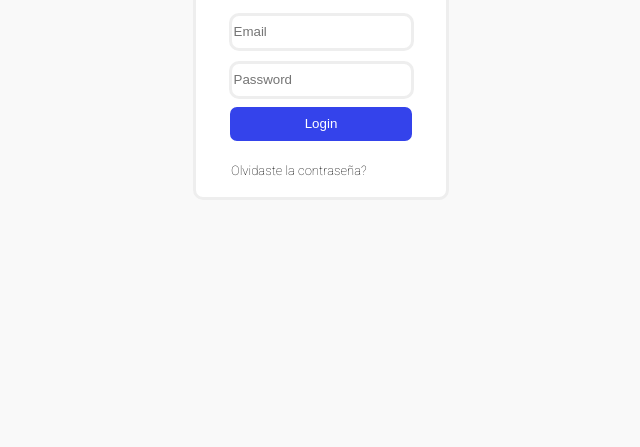
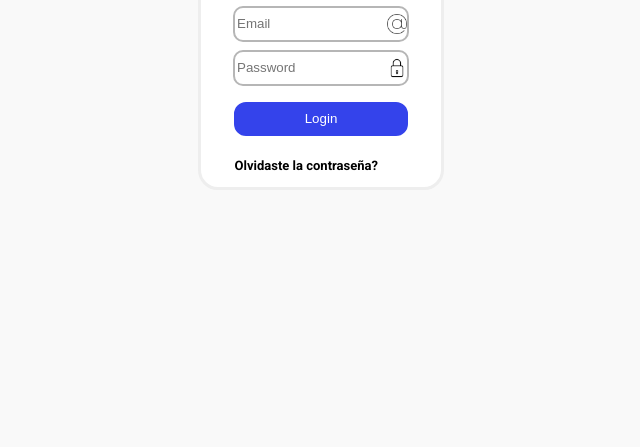
Before and after one commit to Cieth/cieth.github.io, a plain HTML site: page index.html in a window 1280 px wide. Shown: the part 353-800 px from the top of the page, without its empty margins (319-959 px from the left). Drawn offline with Linux system fonts and the light colour scheme.

Commit message:
Finished work

```diff
--- a/css/styles.css
+++ b/css/styles.css
@@ -1,4 +1,4 @@
-@import url('https://fonts.googleapis.com/css2?family=Roboto:wght@100&display=swap');
+@import url('https://fonts.googleapis.com/css2?family=Roboto:wght@700&display=swap');
 
 body{
     font-family: 'Roboto';
@@ -8,9 +8,9 @@ body{
 .card{
     background-color: #fff;
     border: solid 3px #eee;
-    border-radius: 10px;
-    height: 300px;
-    width: 250px;
+    border-radius: 20px;
+    height: 280px;
+    width: 240px;
     position: absolute;
     top: 50%;
     left: 50%;
@@ -18,12 +18,16 @@ body{
 }
 
 .title{
+    height: 25px;
     margin-left: 14%;
+    font-size:28px;
     font-weight: bolder;
 }
 
 .text{
+    font-size: 15px;
     margin-left: 14%;
+    margin-bottom: 18px;
 }
 
 .form{
@@ -31,16 +35,24 @@ body{
 }
 
 .email{
-    border: solid #eee;
+    background-image: url(/media/icons8-arroba-dreamstale-lineal-32.png);
+    background-repeat: no-repeat;
+    background-position:right;
+    background-size: 20px;
+    border: solid 2px rgb(182, 182, 182);
     border-radius: 10px;
     width: 70%;
     height: 30px;
-    text-align: left;
 }
 .password{
-    border: solid #eee;
+    background-image: url(/media/icons8-padlock-32.png);
+    background-repeat: no-repeat;
+    background-position:right;
+    background-size: 20px;
+    border: solid 2px rgb(182, 182, 182);
     border-radius: 10px;
-    margin-top: 10px;
+    margin-top: 8px;
+    margin-bottom: 8px;
     width: 70%;
     height: 30px;
 }
@@ -54,7 +66,7 @@ body{
     color: #fff;
     display: block;
     border: solid ;
-    border-radius: 10px;
+    border-radius: 15px;
     margin-top: 5px;
     width: 75%;
     height: 40px;
```
Also changed, not shown: media/icons8-arroba-dreamstale-lineal-16.png (added), media/icons8-arroba-dreamstale-lineal-32.png (added), media/icons8-padlock-32.png (added).
